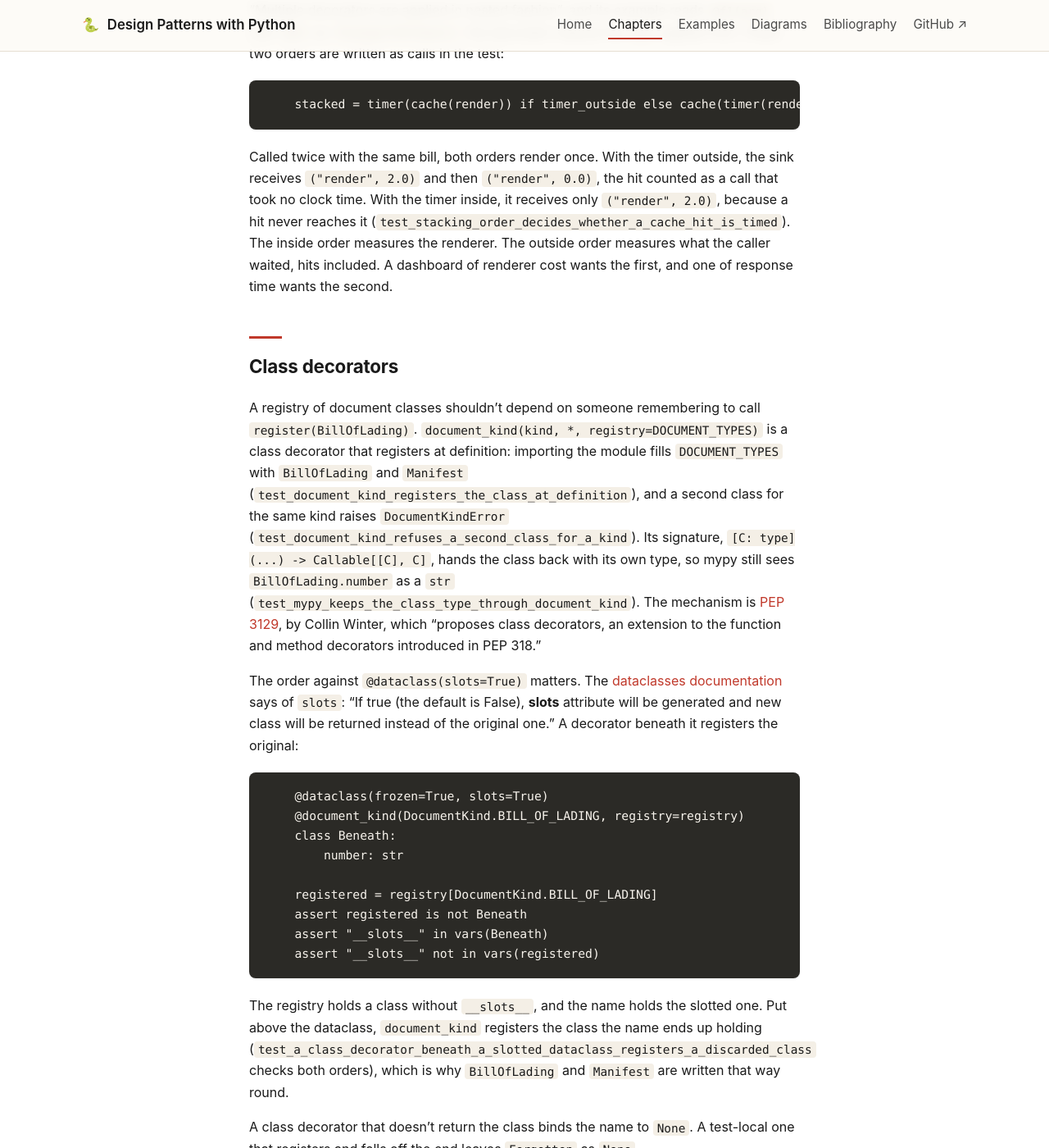
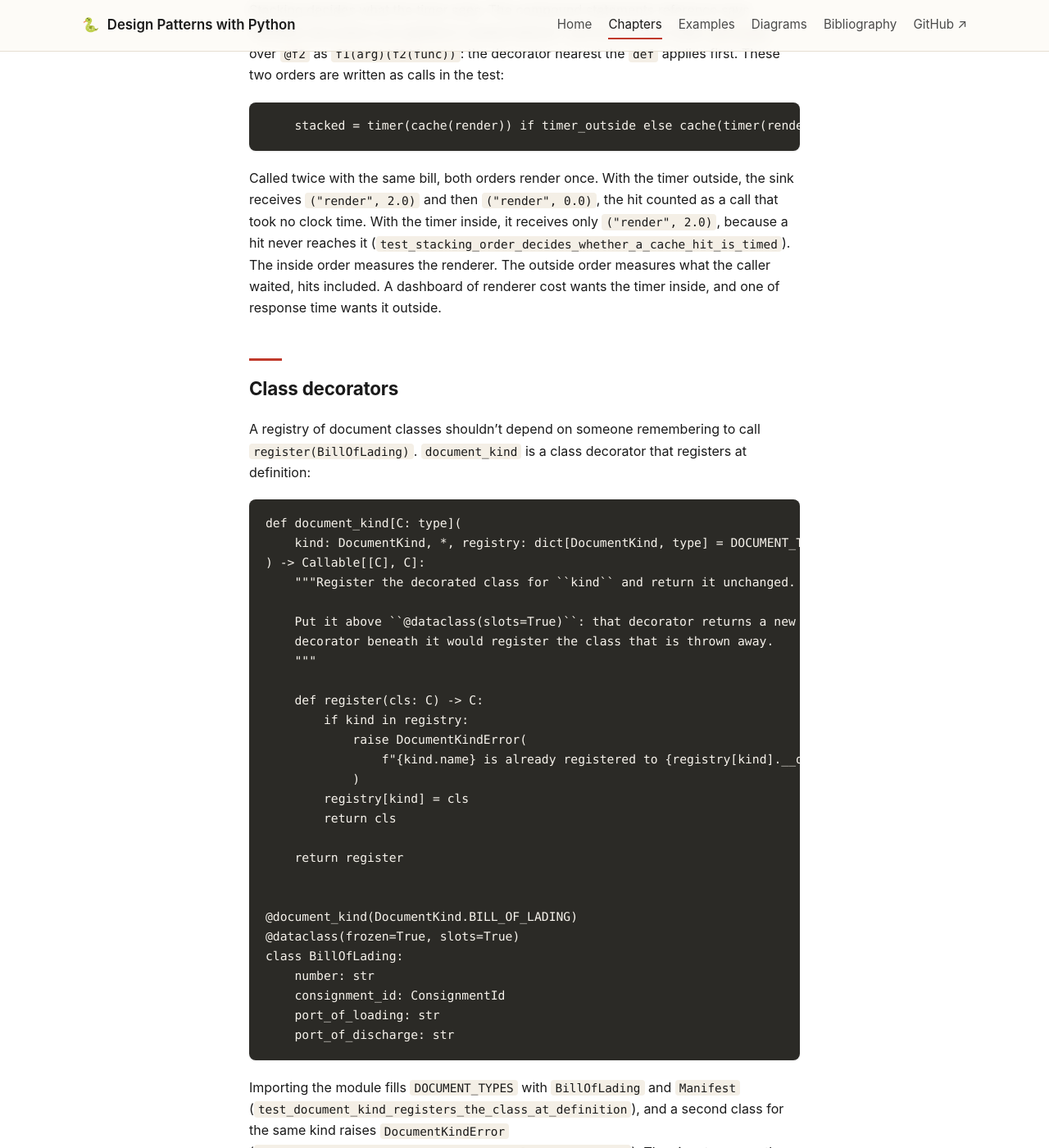
Before and after one commit to patterncatalyst/design-patterns-with-python, a Jekyll site: the page built from _docs/26-decorators-done-right.md, in a window 1280 px wide and 1400 px high, scrolled down 7805 px. Shown: the whole window at 82% size. Built offline with Jekyll 4.4.1, drawn with Linux system fonts in a browser that asks for light colours; some of the changed text lies outside the part shown.

Commit message:
fix(r12): validation round 1 repairs (class decorator typing, singledispatch excerpt, sources, scope)

````diff
--- a/_docs/26-decorators-done-right.md
+++ b/_docs/26-decorators-done-right.md
@@ -23,7 +23,7 @@ A booking portal renders bills of lading, caches each rendering for five minutes
 
 A renderer reports itself as `wrapper` and has no docstring, so a log line or a help page names a function nobody wrote.
 
-A cache factory takes its window as a positional argument, and someone writes `@cached_for` with no call. Nothing fails. The name is bound to the factory's inner function, and calling it returns a function where text was expected.
+A cache factory takes its window as a positional argument and never checks it, and someone writes `@cached_for` with no call. Nothing fails. The name is bound to the factory's inner function, and calling it returns a function where text was expected.
 
 A document class is registered by a decorator and then wrapped by `@dataclass(slots=True)` above it. The registry holds a class that the code never uses.
 
@@ -35,7 +35,7 @@ Read the figure from the top down. `render_bill`, "the function both stacks wrap
 
 ## What wraps copies
 
-A decorator replaces a function with another one, and everything that reads the function afterwards reads the replacement: a log line, a help page, a debugger, a signature check. `functools.wraps` makes the replacement look like the original. The rebinding itself, and the factories that sit around it, are in [Decorator the pattern vs @decorator the syntax, and Proxy]({{ '/docs/20-decorator-pattern-vs-decorator-syntax-and-proxy/' | relative_url }}); this chapter starts from the wrapper.
+A decorator replaces a function with another one, and everything that reads the function afterwards reads the replacement: a log line, a help page, a debugger, a signature check. `functools.wraps` makes the replacement look like the original. The rebinding itself, and the factories that sit around it, are in [Decorator the pattern vs @decorator the syntax, and Proxy]({{ '/docs/20-decorator-pattern-vs-decorator-syntax-and-proxy/' | relative_url }}).
 
 ```python
 def timed_render[**P, R](
@@ -114,9 +114,9 @@ Used bare, as `@positional_factory` with no call, it fails without an error:
 ```
 <!-- fmt:on -->
 
-`render` is now the factory's inner `decorate`, and calling it with a bill returns the wrapper (`test_a_positional_factory_used_bare_binds_the_name_to_its_inner_decorator`). mypy refuses the bare use (`[arg-type]`, `test_mypy_refuses_a_positional_factory_used_bare`), but only where mypy runs.
+`render` is now the factory's inner `decorate`, and calling it with a bill returns the wrapper (`test_a_positional_factory_used_bare_binds_the_name_to_its_inner_decorator`). mypy refuses the bare use on a reduced model (`[arg-type]`, `test_mypy_refuses_a_positional_factory_used_bare`), but only where mypy runs.
 
-The factory in the example puts a `*` before `seconds`. Bare `@cached_for` then raises `TypeError` with "takes 0 positional arguments" when the module loads (`test_a_keyword_only_factory_used_bare_fails_at_definition`), and mypy reports `[call-arg]` and `[arg-type]` (`test_mypy_refuses_a_keyword_only_factory_used_bare`). One character moves the failure from a call somewhere downstream to the line that caused it.
+The factory in the example puts a `*` before `seconds`. Bare `@cached_for` then raises `TypeError` with "takes 0 positional arguments" when the module loads (`test_a_keyword_only_factory_used_bare_fails_at_definition`), and mypy reports `[call-arg]` and `[arg-type]` (`test_mypy_refuses_a_keyword_only_factory_used_bare`). Without the `*` the bare use still fails at the `def`, as experiment two shows, but only because the window check compares a function with `0`.
 
 ## A cache with a clock, and the order of the stack
 
@@ -152,7 +152,7 @@ def cached_for[**P, R](
     return decorate
 ```
 
-Two calls inside the window render once (`test_cached_for_returns_the_cached_text_within_the_window`). The entry is stamped when the call starts, so the render's own two seconds of clock time count against the window: a call exactly one window later, and one past it, render again (`test_cached_for_renders_again_once_the_window_has_passed`). Each distinct argument has its own entry, including a keyword argument such as `width=30` (`test_cached_for_keeps_one_entry_per_argument`). A list argument fails with `TypeError` and the message "cannot use 'tuple' as a dict key (unhashable type: 'list')" on 3.15.2 (`test_cached_for_refuses_an_unhashable_argument`). A window of zero or less is a `ValueError` (`test_cached_for_refuses_a_window_that_is_not_positive`). The cache is single-threaded, as its docstring says. `timed_render` reports the elapsed clock time, `2.0` in the tests, whether the render returns or raises (`test_timed_render_reports_the_elapsed_clock_time`).
+Two calls inside the window render once (`test_cached_for_returns_the_cached_text_within_the_window`). The entry is stamped when the call starts, so the render's own two seconds of clock time count against the window: a call exactly one window later, and one past it, render again (`test_cached_for_renders_again_once_the_window_has_passed`). Each distinct argument has its own entry, including a keyword argument such as `width=30` (`test_cached_for_keeps_one_entry_per_argument`). A list passed positionally fails with `TypeError` and the message "cannot use 'tuple' as a dict key (unhashable type: 'list')" on 3.15.2 (`test_cached_for_refuses_an_unhashable_argument`). A window of zero or less is a `ValueError` (`test_cached_for_refuses_a_window_that_is_not_positive`). The cache is single-threaded, as its docstring says. `timed_render` reports the elapsed clock time, `2.0` in the tests, whether the render returns or raises (`test_timed_render_reports_the_elapsed_clock_time`).
 
 Stacking decides what the timer sees. The compound statements reference says "Multiple decorators are applied in nested fashion", and its example reads `@f1(arg)` over `@f2` as `f1(arg)(f2(func))`: the decorator nearest the `def` applies first. These two orders are written as calls in the test:
 
@@ -162,29 +162,45 @@ Stacking decides what the timer sees. The compound statements reference says "Mu
 ```
 <!-- fmt:on -->
 
-Called twice with the same bill, both orders render once. With the timer outside, the sink receives `("render", 2.0)` and then `("render", 0.0)`, the hit counted as a call that took no clock time. With the timer inside, it receives only `("render", 2.0)`, because a hit never reaches it (`test_stacking_order_decides_whether_a_cache_hit_is_timed`). The inside order measures the renderer. The outside order measures what the caller waited, hits included. A dashboard of renderer cost wants the first, and one of response time wants the second.
+Called twice with the same bill, both orders render once. With the timer outside, the sink receives `("render", 2.0)` and then `("render", 0.0)`, the hit counted as a call that took no clock time. With the timer inside, it receives only `("render", 2.0)`, because a hit never reaches it (`test_stacking_order_decides_whether_a_cache_hit_is_timed`). The inside order measures the renderer. The outside order measures what the caller waited, hits included. A dashboard of renderer cost wants the timer inside, and one of response time wants it outside.
 
 ## Class decorators
 
-A registry of document classes shouldn't depend on someone remembering to call `register(BillOfLading)`. `document_kind(kind, *, registry=DOCUMENT_TYPES)` is a class decorator that registers at definition: importing the module fills `DOCUMENT_TYPES` with `BillOfLading` and `Manifest` (`test_document_kind_registers_the_class_at_definition`), and a second class for the same kind raises `DocumentKindError` (`test_document_kind_refuses_a_second_class_for_a_kind`). Its signature, `[C: type](...) -> Callable[[C], C]`, hands the class back with its own type, so mypy still sees `BillOfLading.number` as a `str` (`test_mypy_keeps_the_class_type_through_document_kind`). The mechanism is [PEP 3129](https://peps.python.org/pep-3129/), by Collin Winter, which "proposes class decorators, an extension to the function and method decorators introduced in PEP 318."
+A registry of document classes shouldn't depend on someone remembering to call `register(BillOfLading)`. `document_kind` is a class decorator that registers at definition:
 
-The order against `@dataclass(slots=True)` matters. The [dataclasses documentation](https://docs.python.org/3/library/dataclasses.html) says of `slots`: "If true (the default is False), __slots__ attribute will be generated and new class will be returned instead of the original one." A decorator beneath it registers the original:
+```python
+def document_kind[C: type](
+    kind: DocumentKind, *, registry: dict[DocumentKind, type] = DOCUMENT_TYPES
+) -> Callable[[C], C]:
+    """Register the decorated class for ``kind`` and return it unchanged.
 
-<!-- fmt:off -->
-```python
-    @dataclass(frozen=True, slots=True)
-    @document_kind(DocumentKind.BILL_OF_LADING, registry=registry)
-    class Beneath:
-        number: str
+    Put it above ``@dataclass(slots=True)``: that decorator returns a new class, and a
+    decorator beneath it would register the class that is thrown away.
+    """
 
-    registered = registry[DocumentKind.BILL_OF_LADING]
-    assert registered is not Beneath
-    assert "__slots__" in vars(Beneath)
-    assert "__slots__" not in vars(registered)
+    def register(cls: C) -> C:
+        if kind in registry:
+            raise DocumentKindError(
+                f"{kind.name} is already registered to {registry[kind].__qualname__}"
+            )
+        registry[kind] = cls
+        return cls
+
+    return register
+
+
+@document_kind(DocumentKind.BILL_OF_LADING)
+@dataclass(frozen=True, slots=True)
+class BillOfLading:
+    number: str
+    consignment_id: ConsignmentId
+    port_of_loading: str
+    port_of_discharge: str
 ```
-<!-- fmt:on -->
 
-The registry holds a class without `__slots__`, and the name holds the slotted one. Put above the dataclass, `document_kind` registers the class the name ends up holding (`test_a_class_decorator_beneath_a_slotted_dataclass_registers_a_discarded_class` checks both orders), which is why `BillOfLading` and `Manifest` are written that way round.
+Importing the module fills `DOCUMENT_TYPES` with `BillOfLading` and `Manifest` (`test_document_kind_registers_the_class_at_definition`), and a second class for the same kind raises `DocumentKindError` (`test_document_kind_refuses_a_second_class_for_a_kind`). The signature says the class comes back unchanged. mypy doesn't apply a class decorator's return type, though: a decorated class keeps its own type whatever the decorator declares, so `BillOfLading.number` is a `str` either way (`test_mypy_keeps_the_class_type_through_document_kind`, beside a reduced model declared to return `int`). The mechanism is [PEP 3129](https://peps.python.org/pep-3129/), by Collin Winter, which extended the `@` form to classes.
+
+The order against `@dataclass(slots=True)` matters. The [dataclasses documentation](https://docs.python.org/3/library/dataclasses.html) says of `slots`: "If true (the default is False), __slots__ attribute will be generated and new class will be returned instead of the original one." `test_a_class_decorator_beneath_a_slotted_dataclass_registers_a_discarded_class` puts `document_kind` beneath it on a class `Beneath`: the registry holds a class without `__slots__`, and the name holds the slotted one. Put above, as on `BillOfLading` and `Manifest`, `document_kind` registers the class the name ends up holding, and the same test checks that order too.
 
 A class decorator that doesn't return the class binds the name to `None`. A test-local one that registers and falls off the end leaves `Forgotten` as `None` (`test_a_class_decorator_that_forgets_to_return_binds_the_name_to_none`), and a reduced model shows mypy reporting `[return]`, `Missing return statement` (`test_mypy_reports_a_class_decorator_that_forgets_to_return`). Registering classes by other means is the business of [Metaclasses, __init_subclass__, and registries]({{ '/docs/29-metaclasses-init-subclass-and-registries/' | relative_url }}).
 
@@ -301,7 +317,7 @@ FAILED tests/test_wraps.py::test_wraps_copies_annotate_rather_than_annotations
 Success: no issues found in 9 source files
 ```
 
-The sed masks an object address the pytest message carries. Five metadata tests fail, one for each thing `wraps` copies. The table that compares rendered text still passes, because the timer returns the same string, and mypy exits 0, because `ParamSpec` still carries the signature.
+The sed masks an object address the pytest message carries. Five metadata tests fail: the name, the signature, the copied dictionary, `__wrapped__` and the annotations. The table that compares rendered text still passes, because the timer returns the same string, and mypy exits 0, because `ParamSpec` still carries the signature.
 
 **Experiment two: make `seconds` positional.** In a fresh scratch copy, delete the `*,` from `cached_for`'s parameters. The same filter, then mypy, prints:
 
@@ -309,7 +325,7 @@ The sed masks an object address the pytest message carries. Five metadata tests
 E       AssertionError: Regex pattern did not match.
 tests/test_factories.py:121: AssertionError
 E       AssertionError: assert {'arg-type'} == {'arg-type', 'call-arg'}
-tests/test_static.py:169: AssertionError
+tests/test_static.py:185: AssertionError
 FAILED tests/test_factories.py::test_a_keyword_only_factory_used_bare_fails_at_definition
 FAILED tests/test_static.py::test_mypy_refuses_a_keyword_only_factory_used_bare
 2 failed, 38 passed in 3.16s
````
Also changed, not shown: _docs/25-visitor-memento-interpreter.md (+17 -34 lines), _examples/25-visitor-memento-interpreter.md (+5 -5 lines), _examples/26-decorators-done-right.md (+2 -2 lines), _plans/r12-plan.md (+2 -1 lines), _plans/reconciliation-plan.md (+13 -13 lines), examples/25-visitor-memento-interpreter/README.md (+8 -8 lines), examples/26-decorators-done-right/README.md (+5 -5 lines), 1 other file.
